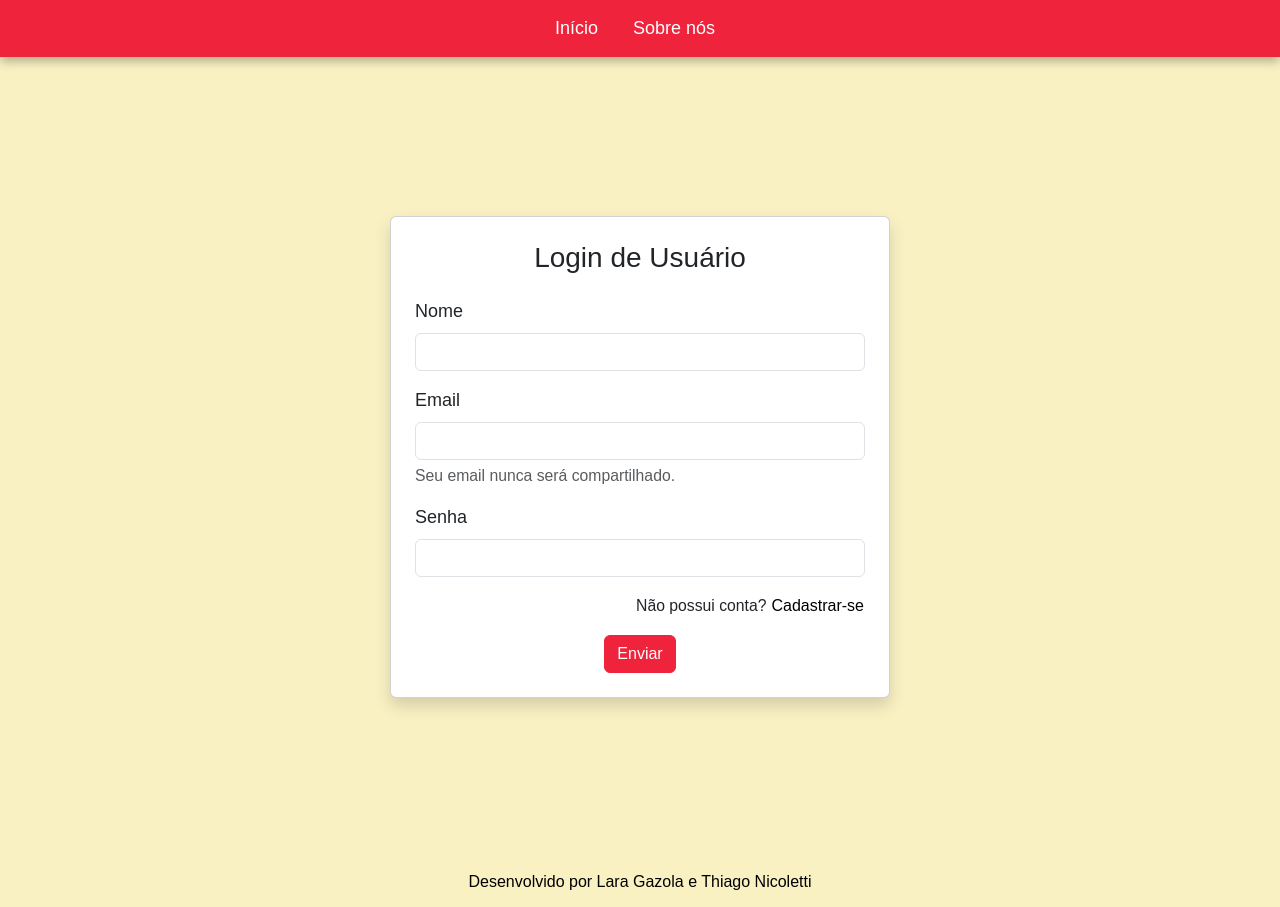
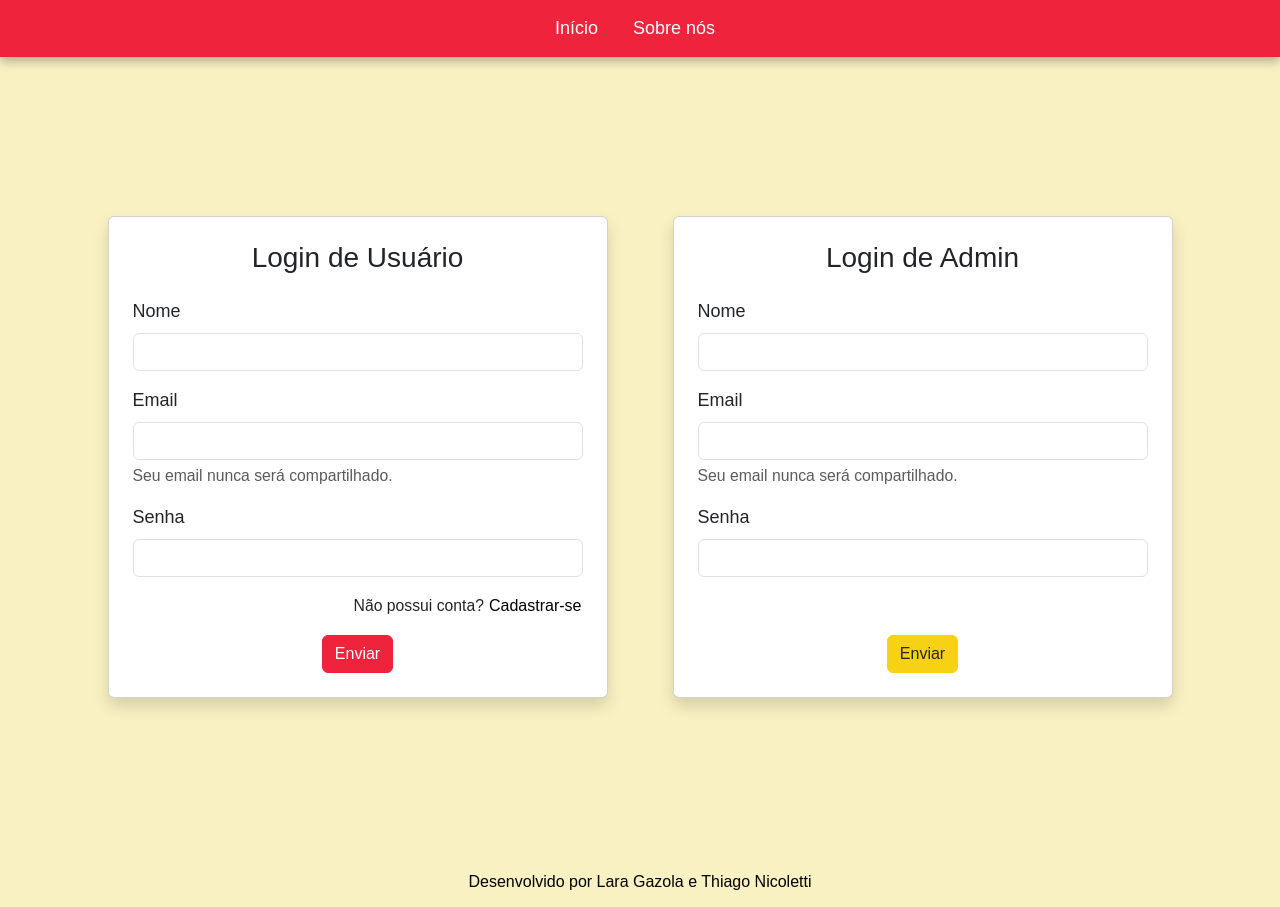
Before and after one commit to GzLara/TCC, a Django app: page /cadastrar/cadastro/ in a window 1280 px wide. Run offline with Django 4.2, Linux system fonts and the light colour scheme.

Commit message:
admin configs add

```diff
--- a/pw2025/src/paginasweb/models.py
+++ b/pw2025/src/paginasweb/models.py
@@ -17,6 +17,15 @@ class TipoSensor(models.Model):
     def __str__(self):
         return f"{self.numero_serial}"
 
+
+class Admin(models.Model):
+    nome = models.CharField(max_length=30, verbose_name="Nome")
+    email = models.EmailField(max_length=255, verbose_name="E-mail")
+    senha = models.CharField(max_length=255, verbose_name="Senha")
+    cadastrado_em = models.DateTimeField(max_length=30, auto_now_add=True)
+
+    def __str__(self):
+        return f"{self.nome}"
 
 class Cadastro(models.Model):
     nome = models.CharField(max_length=30, verbose_name="Nome")
--- a/pw2025/src/paginasweb/templates/paginasweb/cadastro.html
+++ b/pw2025/src/paginasweb/templates/paginasweb/cadastro.html
@@ -3,9 +3,9 @@
 
 {% block conteudo %}
 
-<div class="d-flex justify-content-center align-items-center min-vh-100">
-  <div class="card p-4 shadow" style="width: 100%; max-width: 500px;">
-    <h3 class="text-center mb-4">Login de Usuário</h3>
+<div class="d-flex justify-content-center align-items-center min-vh-100" style="gap: 65px;">
+  <div class="card p-4 shadow flex-fill" style="width: 100%; max-width: 500px;">
+    <h3 class="text-center mb-4 ">Login de Usuário</h3>
 
     <form action="{% url 'cadastrar-cadastro' %}" method="post">
       <div class="text-center">
@@ -29,9 +29,40 @@
         <div class="d-flex justify-content-end align-items-center mt-3">
           <span class="me-1 small">Não possui conta?</span>
           <a class="btn btn-secondary p-0 m-0 small" href="{% url 'listar-clientes-cadastro' %}" role="button">Cadastrar-se</a>
+        </div>
+        <button type="submit" class="btn btn-primary mt-3">Enviar</button>
+      </div>
+    </form>
+  </div>
 
+  <div class="card p-4 shadow flex-fill" style="width: 100%; max-width: 500px;">
+    <h3 class="text-center mb-4">Login de Admin</h3>
+
+    <form action="{% url 'cadastrar-cadastro' %}" method="post">
+      <div class="text-center">
+        {% csrf_token %}
+        <div class="mb-3 text-start">
+          <label for="InputName2" class="form-label">Nome</label>
+          <input type="text" name="nome" class="form-control" id="InputName2" required>
         </div>
-        <button type="submit" class="btn btn-primary mt-3 ">Enviar</button>
+
+        <div class="mb-3 text-start">
+          <label for="InputEmail2" class="form-label">Email</label>
+          <input type="email" name="email" class="form-control" id="InputEmail2" required>
+          <div class="form-text">Seu email nunca será compartilhado.</div>
+        </div>
+
+        <div class="mb-3 text-start">
+          <label for="exampleInputPassword2" class="form-label">Senha</label>
+          <input type="password" name="senha" class="form-control" id="exampleInputPassword2" required>
+        </div>
+
+        <div class="d-flex justify-content-end align-items-center mt-3">
+          <span class="me-1 small">ㅤ</span>
+          <a class="btn btn-secondary p-0 m-0 small" href="{% url 'admin' %}" role="button">ㅤ</a>
+        </div>
+
+        <button type="submit" class="btn btn-tertiary mt-3 ">Enviar</button>
       </div>
     </form>
   </div>
--- a/pw2025/src/paginasweb/urls.py
+++ b/pw2025/src/paginasweb/urls.py
@@ -14,6 +14,7 @@ urlpatterns = [
     path('tiposensor/', TipoSensorView.as_view(), name='tiposensor'), #Página tipo de sensor
     path('cadastro/', CadastroView.as_view(), name='cadastro'), # Pagina de cadastro de clientes
     path('controlador/', ControladorView.as_view(), name='controlador'), # Pagina de cadastro de controlador
+    path('admin/', AdminView.as_view(), name='admin'), # Página da área do Admin
 
     path('cadastrar/tiposensor/', TipoSensorCreate.as_view(), name='cadastrar-tipo-sensor'),
     path('cadastrar/controlador/', ControladorCreate.as_view(), name='cadastrar-controlador'),
--- a/pw2025/src/paginasweb/views.py
+++ b/pw2025/src/paginasweb/views.py
@@ -1,7 +1,7 @@
 from django.views.generic import TemplateView, ListView
 from django.views.generic.edit import CreateView, UpdateView, DeleteView
 from django.urls import reverse_lazy
-from .models import TipoSensor, Controlador, Sensor, Regra, Leitura, Cadastro
+from .models import TipoSensor, Controlador, Sensor, Regra, Leitura, Cadastro, Admin
 from django.views import View
 from django.http import JsonResponse, HttpResponseBadRequest, HttpResponseForbidden
 from django.utils.decorators import method_decorator
@@ -10,12 +10,18 @@ from django.utils.dateparse import parse_date, parse_time
 from django.utils.timezone import make_aware
 from datetime import datetime
 from decimal import Decimal, InvalidOperation
+from django.contrib.auth import authenticate, login
+from django.http import HttpResponse
+from django.shortcuts import redirect
+from django.contrib.auth.models import User
+from django.shortcuts import render
+from django.contrib.auth.decorators import login_required, user_passes_test
 
 API_SECRET_KEY = "Projeto1MC"
 
 @method_decorator(csrf_exempt, name='dispatch')  # Desativa CSRF para chamadas externas
 class LeituraCreateView(View):
-    def post(self, request):
+     def post(self, request):
         # Verifica chave de API no header
         auth_header = request.headers.get("X-API-KEY")
         if auth_header != API_SECRET_KEY:
@@ -24,10 +30,11 @@ class LeituraCreateView(View):
         try:
             data_str = request.POST.get("data")
             hora_str = request.POST.get("hora")
-            temperatura_str = request.POST.get("temperatura")
+            sensor_str = request.POST.get("sensor")
+            valor_str = request.POST.get("valor")
 
-            if not all([data_str, hora_str, temperatura_str]):
-                return HttpResponseBadRequest("Campos obrigatórios: data, hora, temperatura")
+            if not all([data_str, hora_str, sensor_str, valor_str]):
+                return HttpResponseBadRequest("Campos obrigatórios: data, hora, sensor, valor")
 
             data_parsed = parse_date(data_str)
             hora_parsed = parse_time(hora_str)
@@ -38,16 +45,23 @@ class LeituraCreateView(View):
             datahora_aware = make_aware(datahora)
 
             try:
-                temperatura = Decimal(temperatura_str)
+                valor = Decimal(valor_str)
             except InvalidOperation:
-                return HttpResponseBadRequest("Temperatura inválida")
+                return HttpResponseBadRequest("Valor inválido")
 
-            leitura = Leitura.objects.create(data=datahora_aware, temperatura=temperatura)
+            # Certifique-se de que seu modelo Leitura tenha os campos: sensor (CharField) e valor (DecimalField)
+            leitura = Leitura.objects.create(
+                data=datahora_aware,
+                sensor=sensor_str,
+                valor=valor
+            )
 
             return JsonResponse({"status": "sucesso", "id": leitura.id})
 
         except Exception as e:
             return HttpResponseBadRequest(f"Erro inesperado: {str(e)}")
+
+
 
 
 
@@ -83,7 +97,21 @@ class RegraView(TemplateView):
 class LeituraView(TemplateView):
      template_name = 'paginasweb/cadastrar/form.html'
 
+#Página "Admin"
+class AdminView(TemplateView):
+     template_name = 'paginasweb/admin.html'
+
 # Views de cadastro (CreateView)
+
+class AdminCreate(CreateView):
+     model = Admin
+     fields = ['nome', 'email', 'senha']
+     template_name = 'admin.html'
+     success_url = reverse_lazy('admin.html')
+     extra_context = {
+          'titulo': 'Cadastro de cliente',
+          'botao': 'Cadastrar'
+     }
 
 class CadastroCreate(CreateView):
      model = Cadastro
@@ -287,3 +315,29 @@ class RegraView(ListView):
 class LeituraView(ListView):
      model = Leitura
      template_name = 'paginasweb/leitura.html'
+
+########################################################## Teste user permitido
+
+def admin_login_view(request):
+    if request.method == 'POST':
+        nome = request.POST.get('nome')
+        senha = request.POST.get('senha')
+
+        user = authenticate(request, username=nome, password=senha)
+
+        if user is not None:
+            if user.is_superuser:
+                login(request, user)
+                return redirect('admin_index')  # nome correto da URL da view protegida
+            else:
+                return HttpResponse("Acesso negado: apenas superusuários podem acessar.")
+        else:
+            return HttpResponse("Usuário ou senha inválidos.")
+    else:
+        return HttpResponse("Método não permitido.", status=405)
+
+
+@login_required
+@user_passes_test(lambda u: u.is_superuser)
+def admin_index(request):
+    return render(request, 'paginasweb/admin.html')
--- a/pw2025/src/static/css/estilo.css
+++ b/pw2025/src/static/css/estilo.css
@@ -74,8 +74,12 @@ div.mb-3 {
   color: #EF233C !important;
 }
 
-.span {
+.btn-tertiary {
+  background-color: #f7d113 !important; /* Usa !important se Bootstrap estiver sendo usado */
+  border-color: #f7d113 !important;
+}
 
-
-
+.btn-tertiary:hover {
+  background-color: #c4a719 !important;
+  border-color: #c4a719 !important;
 }
```
Also changed, not shown: pw2025/src/paginasweb/templates/paginasweb/admin.html (added, +11 -0 lines).
